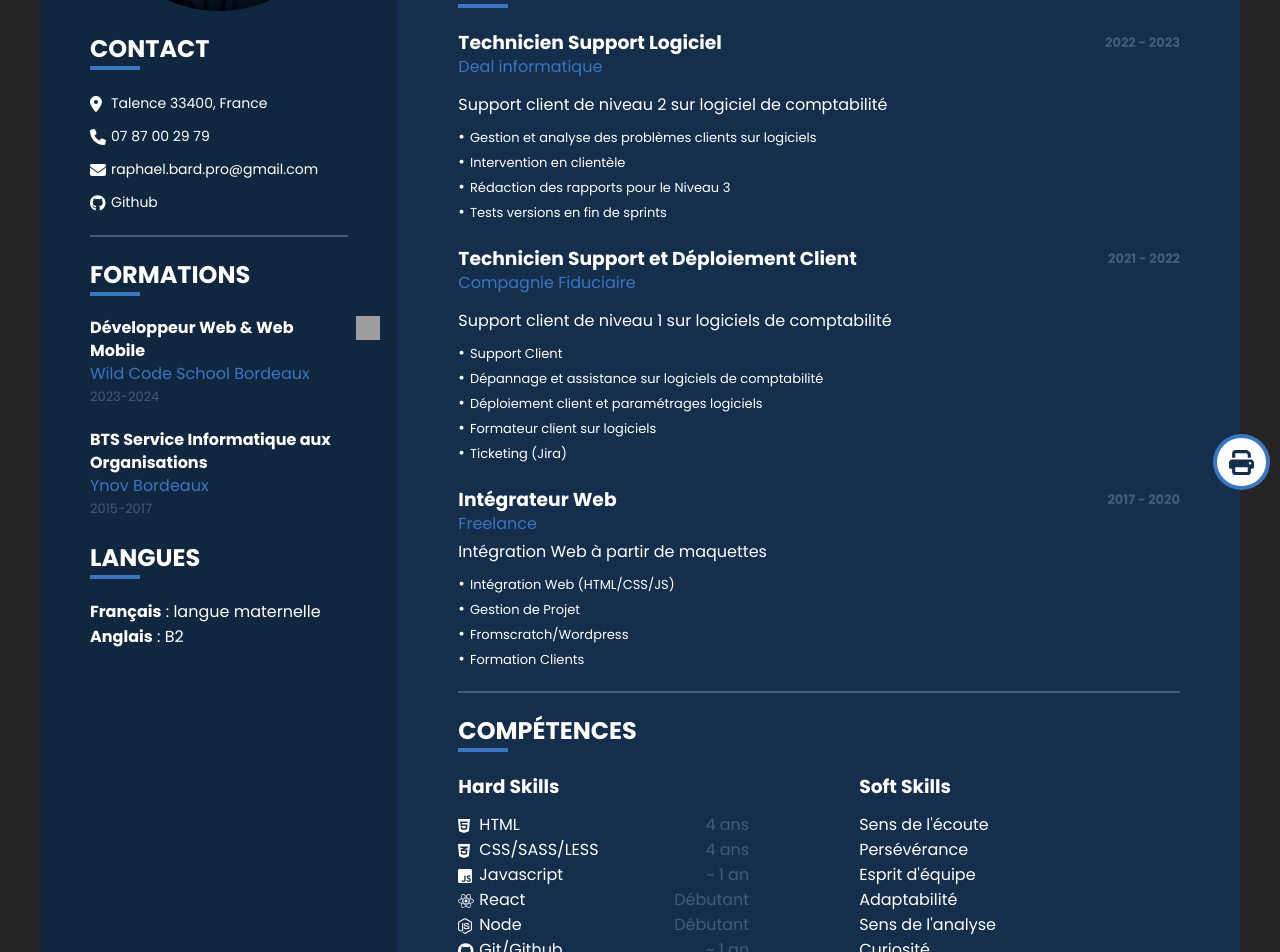
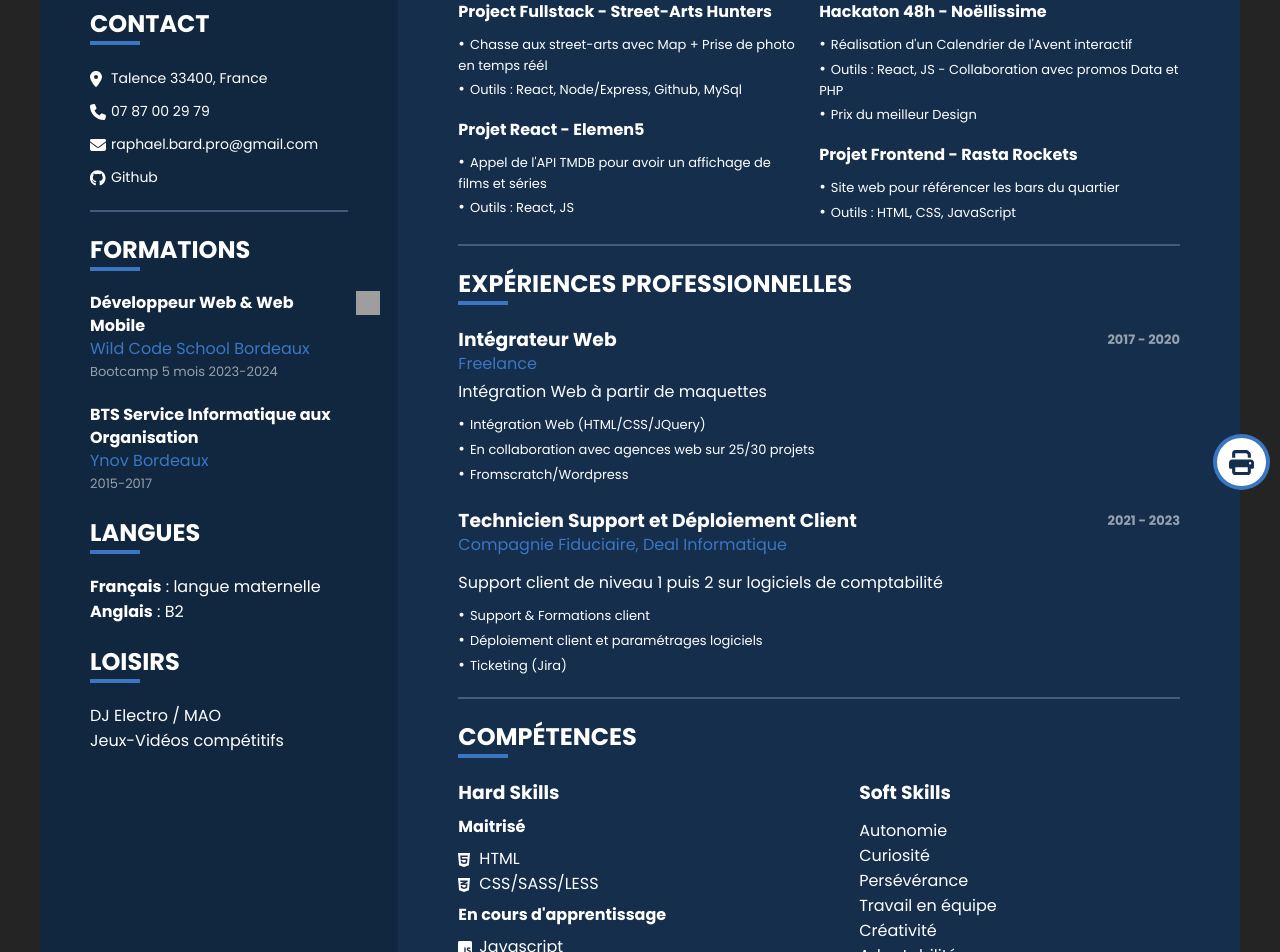
Before and after one commit to raph-bard/portfolio, a React (Vite) app: page /curiculum in a window 1280 px wide. Shown: the part 300-1252 px from the top of the page. Built offline with nearby package versions, Linux system fonts and the light colour scheme; grey boxes are pictures that could not be loaded.

Commit message:
v1 finished

```diff
--- a/src/App.css
+++ b/src/App.css
@@ -66,6 +66,10 @@ hr {
 .is-fifth-column,
 .is-sixth-column {
   width: 100%;
+}
+
+.is-fifth-column:nth-child(odd) {
+  padding-right: 16px !important;
 }
 
 .sm-d-block,
@@ -147,7 +151,7 @@ h1 b {
 }
 
 .grey-text {
-  color: #435c7b;
+  color: #95a1af;
 }
 
 .tri-list {
@@ -385,7 +389,7 @@ a:hover .icon svg {
     font-size: 14px;
   }
   .skills {
-    padding-right: 70px;
+    padding-right: 40px;
     margin-bottom: 0;
   }
   .skills span {
@@ -398,7 +402,7 @@ a:hover .icon svg {
 @media print {
   @page {
     margin: 0;
-    transform: scale(0.75);
+    transform: scale(0.68);
   }
   h1 b {
     line-height: 22px;
--- a/src/App.jsx
+++ b/src/App.jsx
@@ -4,7 +4,7 @@ import "./App.css";
 function App() {
   return (
     <>
-      <nav className="pr-d-none">
+      <nav className="d-none pr-d-none">
         <Link to="/">Home</Link>
         <Link to="/portfolio">Portfolio</Link>
         <Link to="/curiculum">Curiculum Vitae</Link>
--- a/src/App.scss
+++ b/src/App.scss
@@ -69,6 +69,11 @@ hr {
   width: 100%;
 }
 
+.is-fifth-column {
+  &:nth-child(odd) {
+    padding-right: 16px!important;
+  }
+}
 .sm-d-block,
 .tb-d-flex {
   display: block;
@@ -141,7 +146,7 @@ h1 {
   color: $light-blue;
 }
 .grey-text {
-  color: #435c7b;
+  color: #95a1af;
 }
 
 .tri-list {
@@ -364,8 +369,6 @@ h1 {
 
 ////////// RESPONSIVE ///////////////
 
-@media print {
-}
 
 @media screen and (min-width: 767px) {
   .sm-d-block {
@@ -403,7 +406,7 @@ h1 {
     font-size: 14px;
   }
   .skills {
-    padding-right: 70px;
+    padding-right: 40px;
     margin-bottom: 0;
 
     span {
@@ -418,7 +421,7 @@ h1 {
 @media print {
   @page {
     margin: 0;
-    transform: scale(0.75);
+    transform: scale(0.68);
   }
 
   h1 b {
--- a/src/components/Curiculum.jsx
+++ b/src/components/Curiculum.jsx
@@ -58,28 +58,34 @@ function Curiculum() {
                 <b>Développeur Web & Web Mobile</b>
               </li>
               <li className="blue-text">Wild Code School Bordeaux</li>
-              <li className="grey-text">2023-2024</li>
+              <li className="grey-text">Bootcamp 5 mois 2023-2024</li>
             </ul>
             <InfoButton>
-              Titre Professionnel Développeur Web et Web Mobile <br />
+              RNCP37674 - TP - Développeur Web & Web mobile
+              <br />
               (Niveau 5 - Bac+2)
             </InfoButton>
           </div>
           <ul className="tri-list mb-20">
             <li>
-              <b>BTS Service Informatique aux Organisations</b>
+              <b>BTS Service Informatique aux Organisation</b>
             </li>
             <li className="blue-text">Ynov Bordeaux</li>
             <li className="grey-text">2015-2017</li>
           </ul>
           <h2 className="blue-title mb-20">Langues</h2>
-          <ul>
+          <ul className="mb-20">
             <li>
               <b>Français</b> : langue maternelle
             </li>
             <li>
               <b>Anglais</b> : B2
             </li>
+          </ul>
+          <h2 className="blue-title mb-20">Loisirs</h2>
+          <ul>
+            <li>DJ Electro / MAO</li>
+            <li>Jeux-Vidéos compétitifs</li>
           </ul>
           <div id="qr-code" className="d-none pr-d-block">
             <img src={qrCode} alt="https://raphael-bard.vercel.app/" />
@@ -96,48 +102,74 @@ function Curiculum() {
           <div className="sm-d-none pr-d-block">
             <CvTitle />
           </div>
-          <h2 className="blue-title mb-20">Expériences professionnelles</h2>
-          <h3>
-            Technicien Support Logiciel{" "}
-            <span className="grey-text">2022 - 2023</span>
-          </h3>
-          <p className="blue-text mb-20">Deal informatique</p>
+          <h2 className="blue-title mb-20">Projets</h2>
+          <div className="tb-d-flex pr-d-flex">
+            <div className="is-fifth-column">
               <p className="mb-10">
-            Support client de niveau 2 sur logiciel de comptabilité
+                <b>Project Fullstack - Street-Arts Hunters</b>
               </p>
               <ul className="dot-list mb-20">
-            <li>Gestion et analyse des problèmes clients sur logiciels</li>
-            <li>Intervention en clientèle</li>
-            <li className="pr-d-none">
-              Rédaction des rapports pour le Niveau 3
+                <li>
+                  Chasse aux street-arts avec Map + Prise de photo en temps réél
                 </li>
-            <li className="pr-d-none">Tests versions en fin de sprints</li>
+                <li>Outils : React, Node/Express, Github, MySql</li>
               </ul>
-          <h3>
-            Technicien Support et Déploiement Client{" "}
-            <span className="grey-text">2021 - 2022</span>
-          </h3>
-          <p className="blue-text mb-20">Compagnie Fiduciaire</p>
               <p className="mb-10">
-            Support client de niveau 1 sur logiciels de comptabilité
+                <b>Projet React - Elemen5</b>
               </p>
               <ul className="dot-list mb-20">
-            <li>Support Client</li>
-            <li>Dépannage et assistance sur logiciels de comptabilité</li>
-            <li>Déploiement client et paramétrages logiciels</li>
-            <li className="pr-d-none">Formateur client sur logiciels</li>
-            <li className="pr-d-none">Ticketing (Jira)</li>
+                <li>
+                  Appel de l'API TMDB pour avoir un affichage de films et séries
+                </li>
+                <li>Outils : React, JS</li>
               </ul>
+            </div>
+            <div className="is-fifth-column">
+              <p className="mb-10">
+                <b>Hackaton 48h - Noëllissime</b>
+              </p>
+              <ul className="dot-list mb-20">
+                <li>Réalisation d'un Calendrier de l'Avent interactif</li>
+                <li>
+                  Outils : React, JS - Collaboration avec promos Data et PHP
+                </li>
+                <li>Prix du meilleur Design</li>
+              </ul>
+              <p className="mb-10">
+                <b>Projet Frontend - Rasta Rockets</b>
+              </p>
+              <ul className="dot-list mb-20">
+                <li>Site web pour référencer les bars du quartier</li>
+                <li>Outils : HTML, CSS, JavaScript</li>
+              </ul>
+            </div>
+          </div>
+          <hr className="mb-20" />
+          <h2 className="blue-title mb-20">Expériences professionnelles</h2>
           <h3>
             Intégrateur Web <span className="grey-text">2017 - 2020</span>
           </h3>
           <p className="blue-text mb-10">Freelance</p>
           <p className="mb-10">Intégration Web à partir de maquettes</p>
           <ul className="dot-list mb-20">
-            <li>Intégration Web (HTML/CSS/JS)</li>
-            <li>Gestion de Projet</li>
+            <li>Intégration Web (HTML/CSS/JQuery)</li>
+            <li>En collaboration avec agences web sur 25/30 projets</li>
             <li>Fromscratch/Wordpress</li>
-            <li>Formation Clients</li>
+          </ul>
+          <h3>
+            Technicien Support et Déploiement Client{" "}
+            <span className="grey-text">2021 - 2023</span>
+          </h3>
+          <p className="blue-text mb-20">
+            Compagnie Fiduciaire, Deal Informatique
+          </p>
+          <p className="mb-10">
+            Support client de niveau 1 puis 2 sur logiciels de comptabilité
+          </p>
+          <ul className="dot-list mb-20">
+            <li>Support & Formations client</li>
+            <li>Déploiement client et paramétrages logiciels</li>
+            <li className="pr-d-none">Ticketing (Jira)</li>
           </ul>
           <hr className="mb-20" />
           <h2 className="blue-title mb-20">Compétences</h2>
@@ -145,49 +177,55 @@ function Curiculum() {
             <div className="is-fifth-column">
               <h3 className="mb-10">Hard Skills</h3>
               <ul className="skills mb-20">
+                <p className="mb-10">
+                  <b>Maitrisé</b>
+                </p>
                 <li className="pr-d-none">
                   <Icon icon="html" />
-                  HTML <span className="grey-text">4 ans</span>
+                  HTML
                 </li>
-                <li>
+                <li className="mb-10">
                   <Icon icon="css" />
-                  CSS/SASS/LESS <span className="grey-text">4 ans</span>
+                  CSS/SASS/LESS
                 </li>
+                <p className="mb-10">
+                  <b>En cours d'apprentissage</b>
+                </p>
                 <li>
                   <Icon icon="javascript" />
-                  Javascript <span className="grey-text">~ 1 an</span>
+                  Javascript
                 </li>
                 <li>
                   <Icon icon="react" />
-                  React <span className="grey-text">Débutant</span>
+                  React
                 </li>
                 <li>
                   <Icon icon="node" />
-                  Node <span className="grey-text">Débutant</span>
+                  Node
                 </li>
                 <li>
                   <Icon icon="github" />
-                  Git/Github <span className="grey-text">~ 1 an</span>
+                  Git/Github
                 </li>
-                <li>
+                <li className="pr-d-none">
                   <Icon icon="lock" />
-                  Jest <span className="grey-text">Débutant</span>
+                  Jest
                 </li>
                 <li>
                   <Icon icon="database" />
-                  SQL/MySQL <span className="grey-text">Débutant</span>
+                  SQL/MySQL
                 </li>
               </ul>
             </div>
             <div className="is-fifth-column soft-skills">
               <h3 className="mb-10">Soft Skills</h3>
               <ul className="mb-20">
-                <li>Sens de l'écoute</li>
+                <li>Autonomie</li>
+                <li>Curiosité</li>
                 <li>Persévérance</li>
-                <li>Esprit d'équipe</li>
+                <li>Travail en équipe</li>
+                <li>Créativité</li>
                 <li>Adaptabilité</li>
-                <li>Sens de l'analyse</li>
-                <li>Curiosité</li>
               </ul>
             </div>
             <PrintButton></PrintButton>
--- a/src/components/CvTitle.jsx
+++ b/src/components/CvTitle.jsx
@@ -4,7 +4,7 @@ export default function CvTitle() {
       <h1 className="mb-10">
         Raphaël Bard <br />
         <b className="blue-text">
-          Développeur Web Junior - Recherche alternance
+          Développeur Web FullStack Junior - Recherche alternance
         </b>
       </h1>
       <p className="description grey-text mb-20">
--- a/src/main.jsx
+++ b/src/main.jsx
@@ -17,7 +17,7 @@ const router = createBrowserRouter([
     children: [
       {
         path: "/",
-        element: <Home />,
+        element: <Curiculum />,
       },
       {
         path: "/portfolio",
```
Also changed, not shown: 1 other file (tests, documents, lock files or other folders). Lines whose indentation alone changed are shown as unchanged.
